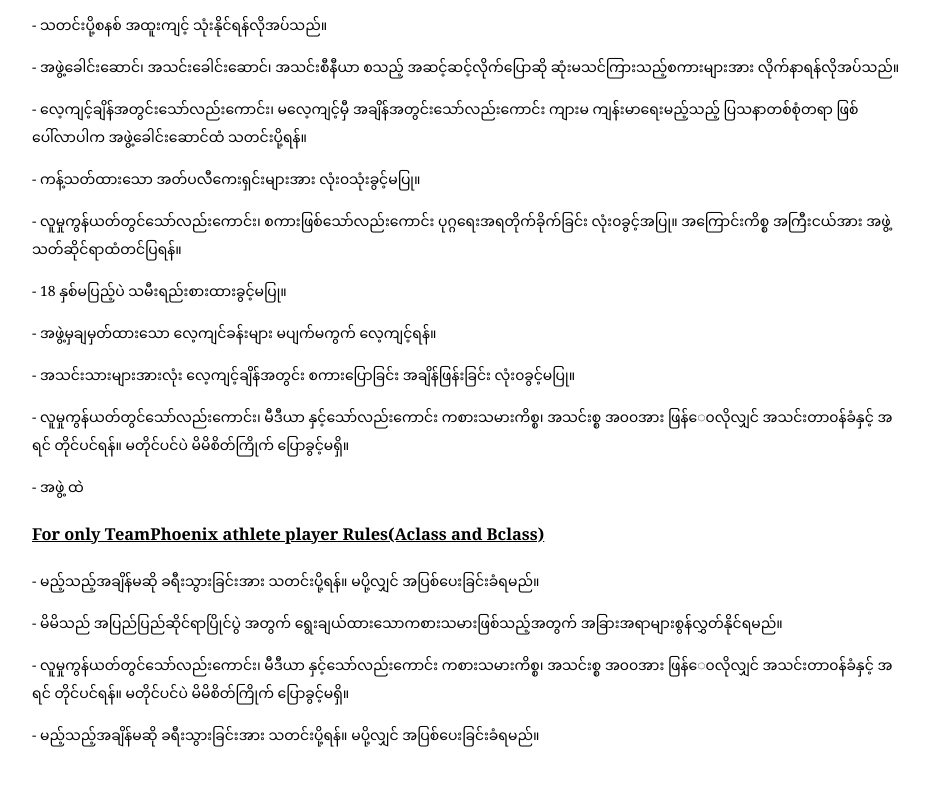
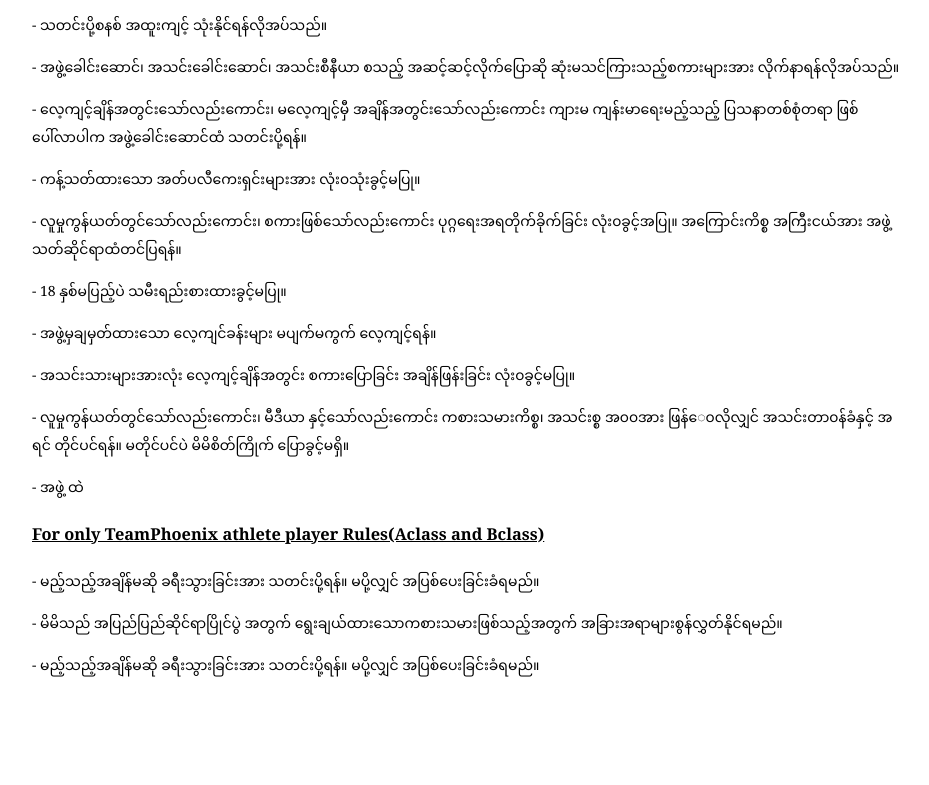
Before and after one commit to TeamPhoenixWeb/Rules, a plain HTML site: page index.html in a window 1280 px wide. Shown: the part 683-1468 px from the top of the page, without its empty margins (174-1103 px from the left). After the commit the page ends 1408 px from the top, so only its background shows below. Drawn offline with Linux system fonts and the light colour scheme.

Commit message:
Update index.html

```diff
--- a/index.html
+++ b/index.html
@@ -54,7 +54,6 @@
             <h3>For only TeamPhoenix athlete player Rules(Aclass and Bclass)</h3>
             <p>- မည့်သည့်အချိန်မဆို ခရီးသွားခြင်းအား သတင်းပို့ရန်။ မပို့လျှင် အပြစ်ပေးခြင်းခံရမည်။</p>
             <p>- မိမိသည် အပြည်ပြည်ဆိုင်ရာပြိုင်ပွဲ အတွက် ရွေးချယ်ထားသောကစားသမားဖြစ်သည့်အတွက် အခြားအရာများစွန်လွှတ်နိုင်ရမည်။</p>
-            <p>- လူမှုကွန်ယတ်တွင်သော်လည်းကောင်း၊ မီဒီယာ နှင့်သော်လည်းကောင်း ကစားသမားကိစ္စ၊ အသင်းစ္စ အ၀၀အား ဖြန်‌‌‌ေ၀လိုလျှင် အသင်းတာ၀န်ခံနှင့် အရင် တိုင်ပင်ရန်။ မတိုင်ပင်ပဲ မိမိစိတ်ကြိုက် ပြောခွင့်မရှိ။</p>
             <p>- မည့်သည့်အချိန်မဆို ခရီးသွားခြင်းအား သတင်းပို့ရန်။ မပို့လျှင် အပြစ်ပေးခြင်းခံရမည်။</p>
 
           </div>
```
